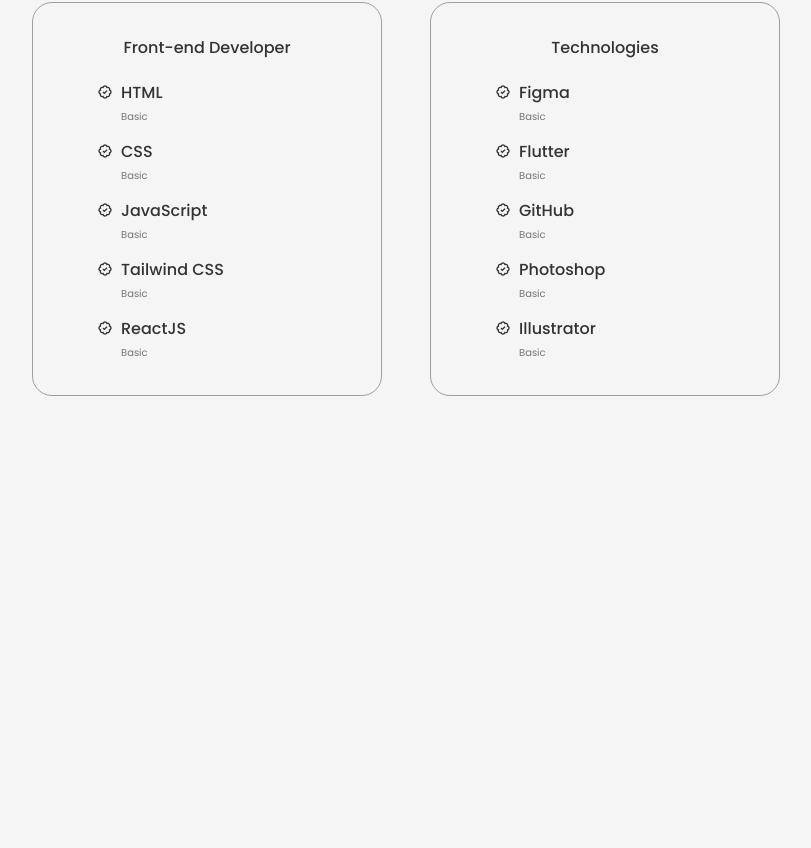
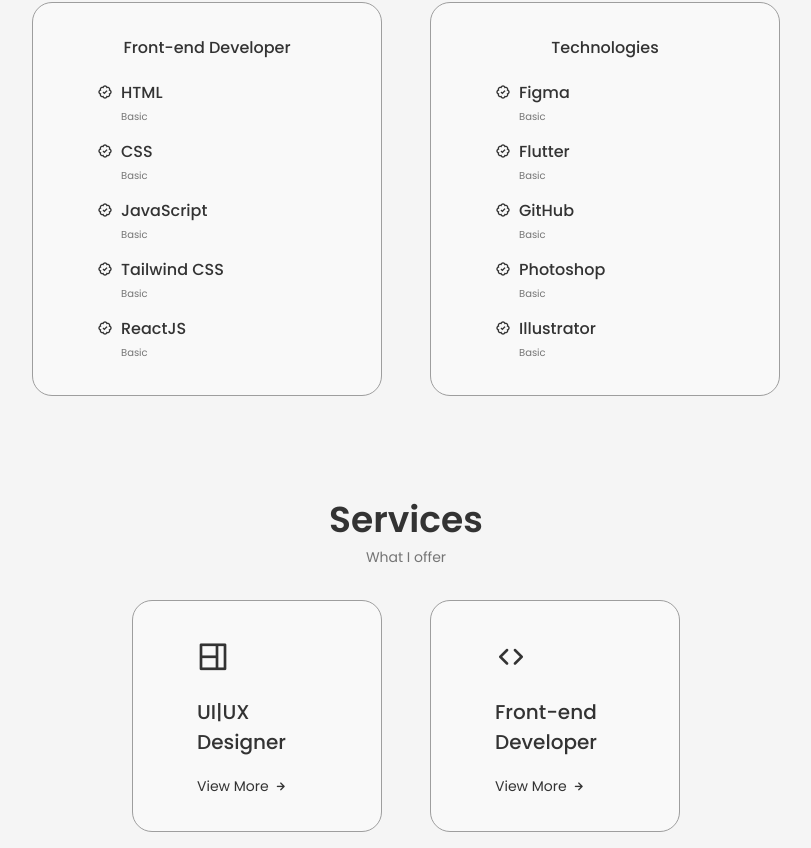
Before and after one commit to Ruchira-Peries/Personal-Portfolio, a React (Create React App) app in the folder portfolio/: page / in a window 1280 px wide. Shown: the part 1556-2404 px from the top of the page, without its empty margins (234-1045 px from the left). Before the commit the page ends 1968 px from the top, so only its background shows below. Built offline with nearby package versions, Linux system fonts and the light colour scheme; the HTML template or start-up script is replaced by a standard one.

Commit message:
Created the services section

```diff
--- a/portfolio/src/App.css
+++ b/portfolio/src/App.css
@@ -119,6 +119,7 @@
   gap: 1.5rem;
 }
 
+
 .button{
   display: inline-block;
   background-color: var(--title-color);
--- a/portfolio/src/App.js
+++ b/portfolio/src/App.js
@@ -4,6 +4,7 @@
 import Home from './components/home/Home';
 import About from './components/about/About';
 import Skills from './components/skills/Skills';
+import Services from './components/services/Services';
 
 function App() {
   return (
@@ -13,6 +14,7 @@
           <Home/>
           <About/>
           <Skills/>
+          <Services/>
         </main>
       </>
   );
--- a/portfolio/src/components/about/about.css
+++ b/portfolio/src/components/about/about.css
@@ -13,7 +13,7 @@
     margin-bottom: var(--mb-2);
 }
 .about__box{
-    background-color: whitesmoke;
+    background-color: rgb(249, 249, 249);
     border: 1.5px solid rgb(158, 158, 158);
     border-radius: 0.75rem;
     text-align: center;
--- /dev/null
+++ b/portfolio/src/components/services/Services.jsx
@@ -0,0 +1,90 @@
+import React, { useState } from 'react';
+import "./services.css";
+
+const Services = () => {
+    const[toggleState,setToggleState]= useState(0);
+
+    const toggleTab = (index) => {
+        setToggleState(index);
+    }
+  return (
+    <section className='services section' id='services'>
+        <h2 className='section__title'>Services</h2>
+        <span className='section__subtitle'>What I offer</span>
+
+        <div className='services__container container grid1'>
+            <div className='services__content'>
+                <div>
+                    <i className='uil uil-web-grid services__icon'></i>
+                    <h3 className='services__title'>UI|UX <br/> Designer</h3>
+                </div>
+
+                <span className='services__button'onClick={()=>toggleTab(1)} >View More<i className='uil uil-arrow-right services__button-icon'></i></span>
+
+                <div className={toggleState === 1 ? 'services__modal active-modal':'services__modal'}>
+                    <div className='services__modal-content'>
+                        <i onClick={() => toggleTab(0)} className='uil uil-times services__modal-close'></i>
+
+                        <h3 className='services__modal-title'>UI|UX Designer</h3>
+                        <p className='services__modal-description'>I create user-friendly and visually appealing digital interfaces, blending beauty with functionality through user-centered design.</p>
+
+                        <ul className='services__modal-services grid'>
+                            <li className='services__modal-service'>
+                                <i className='uil uil-check-circle services__modal-icon'></i>
+                                <p className='services__modal-info'>Design intuitive and user-friendly interfaces</p>
+                            </li>
+
+                            <li className='services__modal-service'>
+                                <i className='uil uil-check-circle services__modal-icon'></i>
+                                <p className='services__modal-info'>Create visually appealing and cohesive designs</p>
+                            </li>
+
+                            <li className='services__modal-service'>
+                                <i className='uil uil-check-circle services__modal-icon'></i>
+                                <p className='services__modal-info'>Develop wireframes and prototypes to visualize concepts</p>
+                            </li>
+                        </ul>
+                    </div>
+                </div>
+            </div>
+
+            <div className='services__content'>
+                <div>
+                    <i className='uil uil-arrow services__icon'></i>
+                    <h3 className='services__title'>Front-end <br/> Developer</h3>
+                </div>
+
+                <span className='services__button'onClick={()=>toggleTab(2)}>View More<i className='uil uil-arrow-right services__button-icon'></i></span>
+
+                <div className={toggleState === 2 ? 'services__modal active-modal':'services__modal'}>
+                    <div className='services__modal-content'>
+                        <i onClick={() => toggleTab(0)} className='uil uil-times services__modal-close'></i>
+
+                        <h3 className='services__modal-title'>Front-end Developer</h3>
+                        <p className='services__modal-description'>As a front-end developer, I excel in designing visually stunning and highly responsive user interfaces.</p>
+
+                        <ul className='services__modal-services grid'>
+                            <li className='services__modal-service'>
+                                <i className='uil uil-check-circle services__modal-icon'></i>
+                                <p className='services__modal-info'>Build responsive and user-friendly web interfaces</p>
+                            </li>
+
+                            <li className='services__modal-service'>
+                                <i className='uil uil-check-circle services__modal-icon'></i>
+                                <p className='services__modal-info'>Implement intuitive and interactive features</p>
+                            </li>
+
+                            <li className='services__modal-service'>
+                                <i className='uil uil-check-circle services__modal-icon'></i>
+                                <p className='services__modal-info'>Collaborate with team members for seamless integration</p>
+                            </li>
+                        </ul>
+                    </div>
+                </div>
+            </div>
+        </div>
+    </section>
+  )
+}
+
+export default Services
--- /dev/null
+++ b/portfolio/src/components/services/services.css
@@ -0,0 +1,159 @@
+.services__container{
+    grid-template-columns: repeat(2,250px);
+    justify-content: center;
+    column-gap: 1.5rem;
+}
+.grid1{
+    display: grid;
+    gap: 3rem;
+}
+.services__content{
+    background-color: rgb(249, 249, 249);
+    border: 1.5px solid rgb(158, 158, 158);
+    padding: 2rem 4rem ;
+    border-radius: 1.25rem;
+}
+.services__icon{
+    display: block;
+    font-size: 2rem;
+    color: var(--title-color);
+    margin-bottom: var(--mb-1);
+}
+.services__title{
+    font-size: var(--h3-font-size);
+    margin-bottom: var(--mb-1);
+    font-weight: var(--font-medium);
+}
+.services__button{
+    color: var(--title-color);
+    font-size: var(--small-font-size);
+    display: inline-flex;
+    align-items: center;
+    column-gap: 0.25rem;
+    cursor: pointer;
+}
+.services__button-icon{
+    font-size: 1rem;
+    transition: 0.3s;
+}
+.services__button:hover .services__button-icon{
+    transform: translateX(00.25rem);
+}
+.services__modal{
+    position: fixed;
+    top: 0;
+    left: 0;
+    right: 0;
+    bottom: 0;
+    background-color: rgba(0, 0, 0, 0.7);
+    z-index: var(--z-modal);
+    display: flex;
+    justify-content: center;
+    align-items: center;
+    padding: 0 1rem;
+    opacity: 0;
+    visibility: hidden;
+}
+
+.services__modal-content{
+    width: 500px;
+    position: relative;
+    background-color: whitesmoke;
+    padding: 2.5rem 2.5rem 2.5rem;
+    border-radius: 1.5rem;
+}
+.services__modal-close{
+    position: absolute;
+    top: 1rem;
+    right: 1rem;
+    font-size: 1.5rem;
+    color: var(--title-color);
+    cursor: pointer;
+}
+.services__modal-title,
+.services__modal-description{
+    text-align:center;
+}
+.services__modal-title{
+    font-size: var(--h3-font-size);
+    font-weight: var(--font-medium);
+    margin-bottom: var(--mb-1);
+}
+.services__modal-description{
+    font-size: var(--small-font-size);
+    padding: 0 1rem;
+    margin-bottom: var(--mb-1);
+}
+.services__modal-services{
+    row-gap: 0.75rem;
+}
+.services__modal-service{
+    display: flex;
+    align-items: center;
+    column-gap: .5rem;
+}
+.services__modal-icon{
+    color: var(--title-color);
+    font-size:1.1rem ;
+}
+.services__modal-info{
+    font-size: var(--small-font-size);
+}
+.active-modal{
+    opacity: 1;
+    visibility: visible;
+}
+
+@media screen and (max-width:992px) {
+    .services__container{
+        grid-template-columns: repeat(2,250px);
+    }
+}
+
+@media screen and (max-width:768px) {
+    .services__container{
+        grid-template-columns: repeat(2,250px);
+    }
+    .services__content{
+        padding: 1rem 3rem;
+    }
+    .services__icon{
+        font-size: 1.5rem;
+    }
+}
+
+@media screen and (max-width:576px) {
+    .services__container {
+        grid-template-columns: repeat(2, 1fr);
+    }
+    .grid1{
+        gap: 1.5rem;
+    }
+    .services__content{
+        padding: 0.7rem 2rem;
+    }
+
+    .services__modal-content{
+        padding: 2rem 2rem 2rem;
+    }
+    .services__modal-description{
+        padding: 0;
+    }
+    .services__icon{
+        font-size: 1.1rem;
+    }
+    .services__title{
+        font-size: var(--normal-font-size);
+    }
+
+}
+
+@media screen and (max-width:350px) {
+    .services__container{
+        grid-template-columns: max-content;
+    }
+    .services__content{
+        padding-right: 3rem;
+    }
+
+}
--- a/portfolio/src/components/skills/skills.css
+++ b/portfolio/src/components/skills/skills.css
@@ -5,7 +5,7 @@
 }
 
 .skills__content{
-    background-color: whitesmoke;
+    background-color: rgb(249, 249, 249);
     border: 1.5px solid rgb(158, 158, 158);
     padding: 2rem 4rem;
     border-radius: 1.25rem;
```
